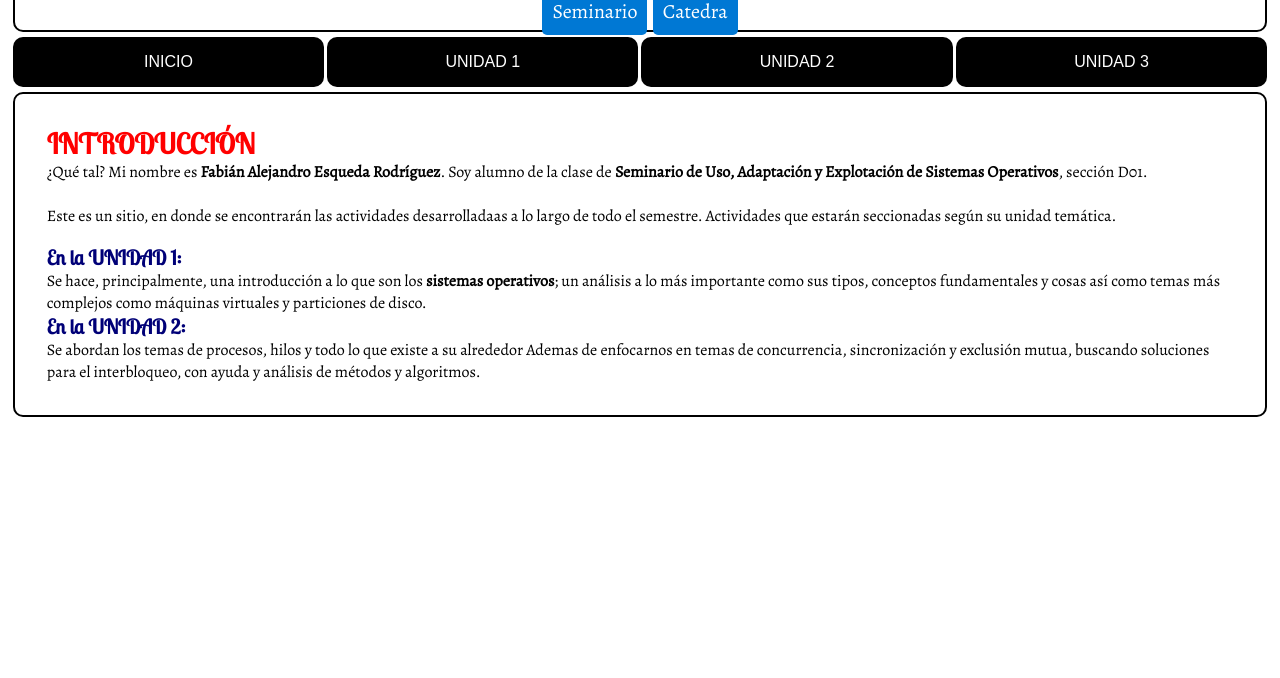
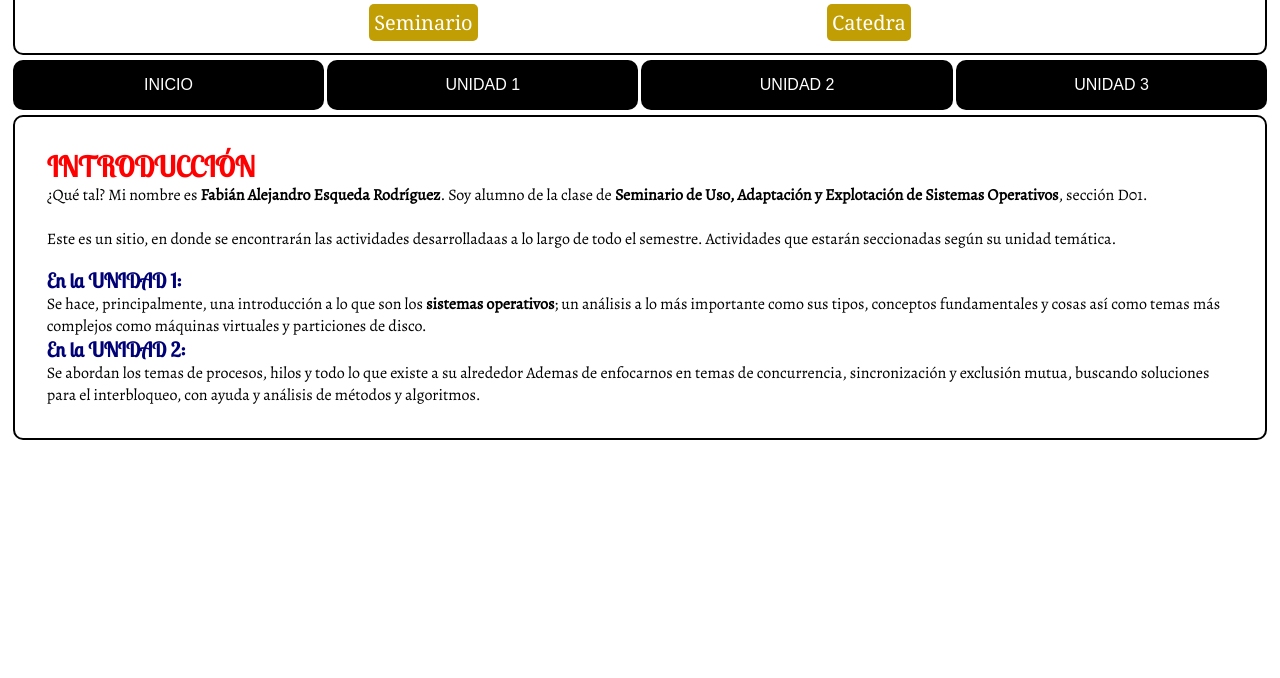
Before and after one commit to FabianAlejandroEsquedaRodriguez/Portafolio-SistemasOperativos, a plain HTML site: page index.html in a window 1280 px wide. Shown: the part 122-800 px from the top of the page. Drawn offline with nearby package versions, Linux system fonts and the light colour scheme.

Commit message:
Se hicieron cambios en los estilos y la logica

```diff
--- a/style.css
+++ b/style.css
@@ -14,7 +14,7 @@ li {
   list-style: none;
   font-weight: bold;
 }
-a {
+a:not(.catedra, .seminario) {
   text-decoration: none;
   background-color:#0078d4;
   padding: 10px;
@@ -22,7 +22,7 @@ a {
   color: #fff;
   font-family: 'Alegreya', serif;
 }
-a:hover {
+a:hover:not(.catedra, .seminario) {
   color: #000;
 }
 p {
@@ -54,6 +54,18 @@ nav {
   padding: 5px;
   width: 98%;
   margin: auto;
+}
+.cambioClase {
+  display: flex;
+  justify-content: space-evenly;
+  margin: 7px 0 7px 0;
+}
+.catedra, .seminario {
+  text-decoration: none;
+  color: #fff;
+  background-color:#c09e04;
+  padding: 5px;
+  border-radius: 5px;
 }
 
 .container {
@@ -108,10 +120,10 @@ nav {
   z-index: 10;
 }
 
-.unidad p{
+/* .unidad p{
   color: #ff0000;
   font-weight: bold;
-}
+} */
 .actNum, h4 {
   color: #007;
   font-family: 'Lobster Two', cursive;
@@ -128,6 +140,14 @@ nav {
   border-radius: 5px;
   margin-top: 5px;
 }
+
+/*Código para despues hacer un toggle en javascript
+y cambiar de tema a orscuro*/
+/* .dark-mode {
+  background-color: #000;
+  color: #fff;
+  transition: .5s;
+} */
 
 @media (max-width: 450px) {
   #navUnidades {
```
Also changed, not shown: app.js (+7 -0 lines).
